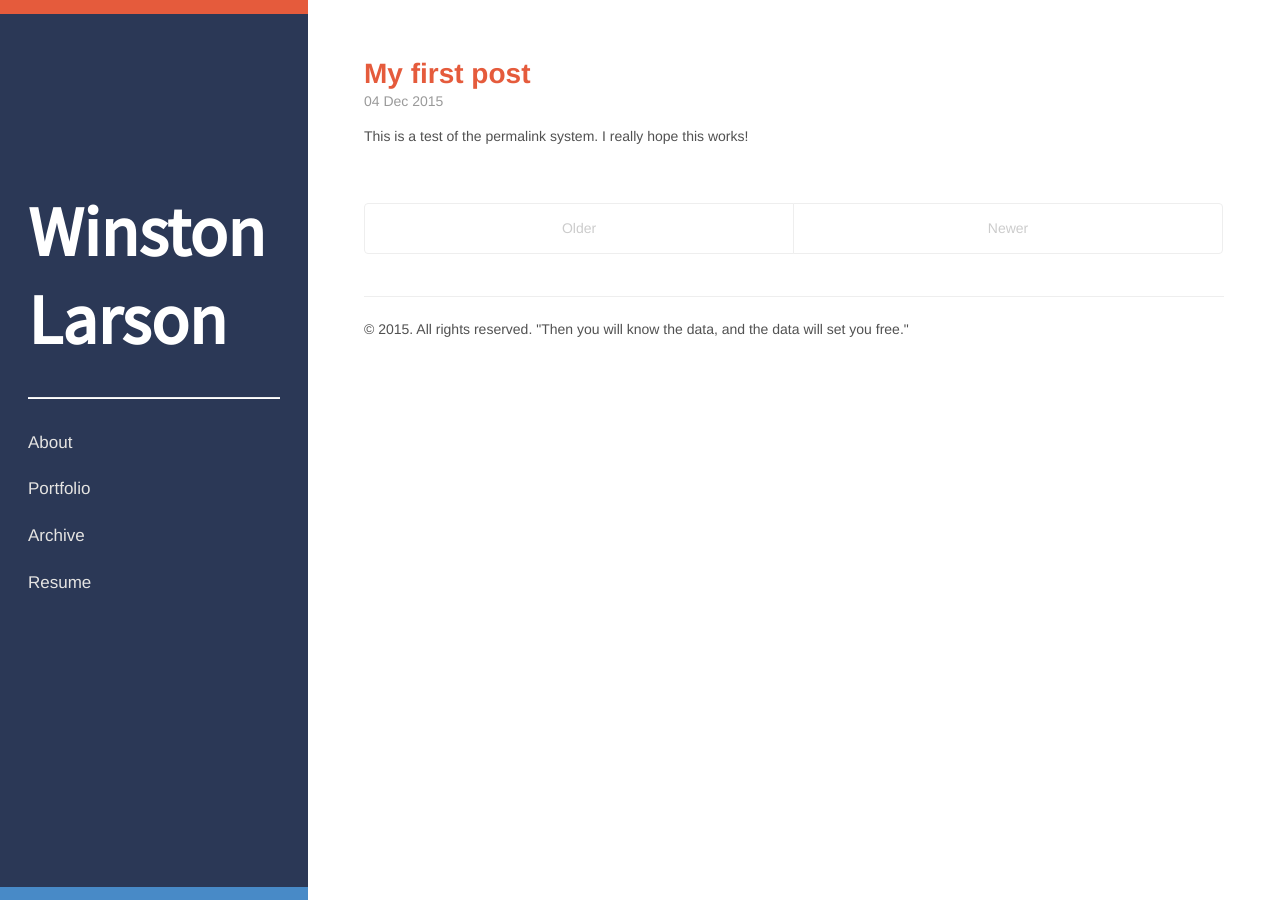
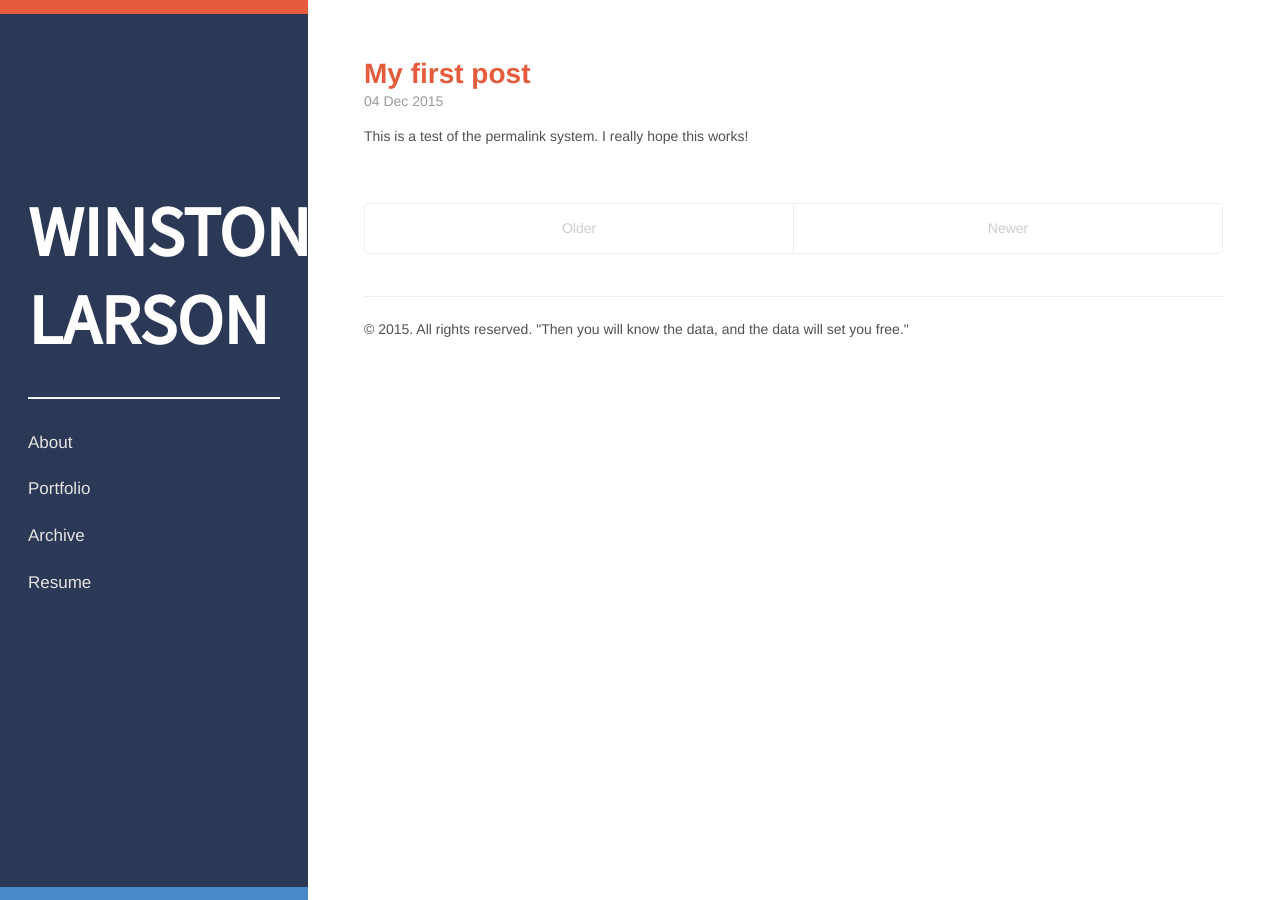
Before and after one commit to winstonlarson/old_website, a Jekyll site: the page built from index.html, in a window 1280 px wide. Built offline with Jekyll 4.4.1, drawn with Linux system fonts in a browser that asks for light colours; some web fonts are replaced; the list of posts is cut into pages by our own code.

Commit message:
all caps

```diff
--- a/_includes/sidebar.html
+++ b/_includes/sidebar.html
@@ -11,7 +11,8 @@
     <div class="sidebar-about">
       <h1>
         <a style="text-decoration:none; color: #fff" href="{{ site.baseurl }}">
-          {{ site.title }}
+          <!-- {{ site.title }} -->
+          WINSTON LARSON
         </a>
       </h1>
       <p class="lead">{{ site.description }}</p>
```
Also changed, not shown: 10 other files.
